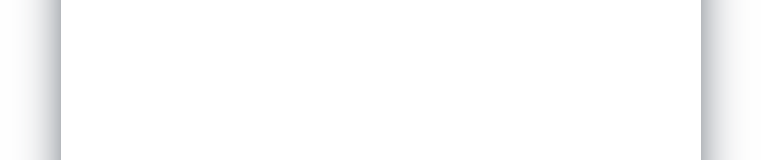
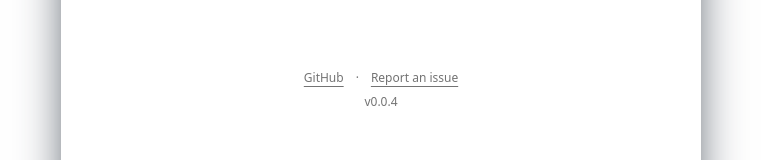
Before and after one commit to Andyrei/impro-generator, a Next.js app: page /en/settings in a window 1280 px wide. Shown: the part 562-722 px from the top of the page, without its empty margins (259-1020 px from the left). Built offline with nearby package versions, Linux system fonts and the light colour scheme; no server answers.

Commit message:
feat: add footer with GitHub link and version info to settings page and remove markeww on header

```diff
--- a/src/app/[lang]/(pages)/settings/page.tsx
+++ b/src/app/[lang]/(pages)/settings/page.tsx
@@ -1,6 +1,7 @@
 import LanguageSelector from '@/app/[lang]/(pages)/settings/(components)/LanguageSelector'
 import { PreventScreenSleepCheckbox, StopwatchTimeFormatSelector } from './(components)/StopWatchSettings'
 import { ThemeSelector } from './(components)/ThemeSettings'
+import { version, author } from '../../../../../package.json'
 
 export default function page() {
   return (<div className="mx-5 my-10">
@@ -30,6 +31,28 @@ export default function page() {
         <ThemeSelector />
       </div>
     </div>
+    <div className="mt-32 bg-background flex flex-col items-center gap-2 text-xs text-muted-foreground">
+      <div className="flex items-center gap-3">
+        <a
+          href="https://github.com/Andyrei/impro-generator"
+          target="_blank"
+          rel="noopener noreferrer"
+          className="hover:text-foreground transition-colors underline underline-offset-4"
+        >
+          GitHub
+        </a>
+        <span>·</span>
+        <a
+          href="https://github.com/Andyrei/impro-generator/issues/new"
+          target="_blank"
+          rel="noopener noreferrer"
+          className="hover:text-foreground transition-colors underline underline-offset-4"
+        >
+          Report an issue
+        </a>
+      </div>
+      <span>v{version}</span>
+    </div>
 </div>
 )
 }
--- a/src/app/layout.tsx
+++ b/src/app/layout.tsx
@@ -83,8 +83,8 @@ export default async function RootLayout({
                 <LocaleProvider initialLocale={lang}>
                     <ClientThemeProvider>
                         <div className="mx-auto max-w-screen-sm h-[100dvh] grid grid-rows-[auto_1fr_auto] overflow-hidden shadow-2xl  dark:shadow-gray-300/30 shadow-gray-800">
-                            <header className="bg-red-800 relative flex overflow-x-hidden">
-                                <MarqueeBanner />
+                            <header className="relative flex overflow-x-hidden">
+                                {/* <MarqueeBanner /> */}
                             </header>
                             <main className="overflow-y-auto">
                                 {children}
```
